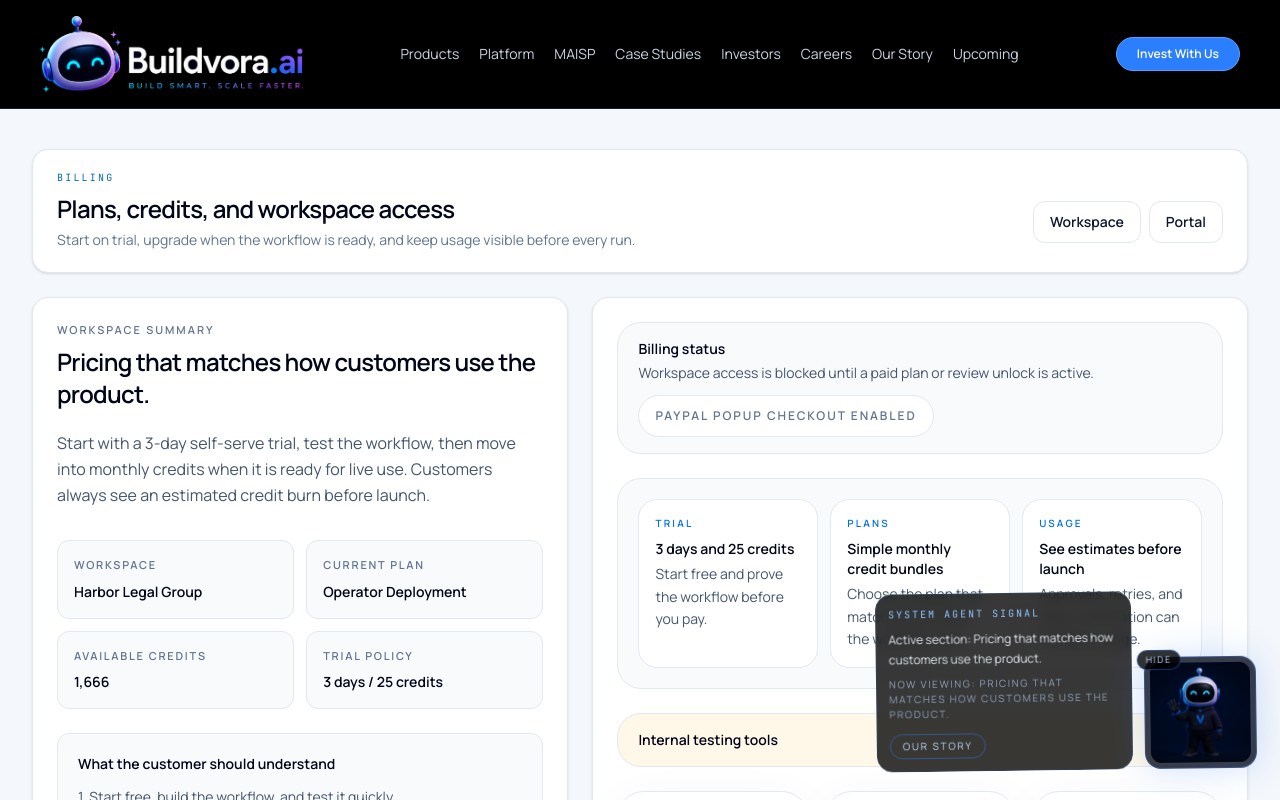
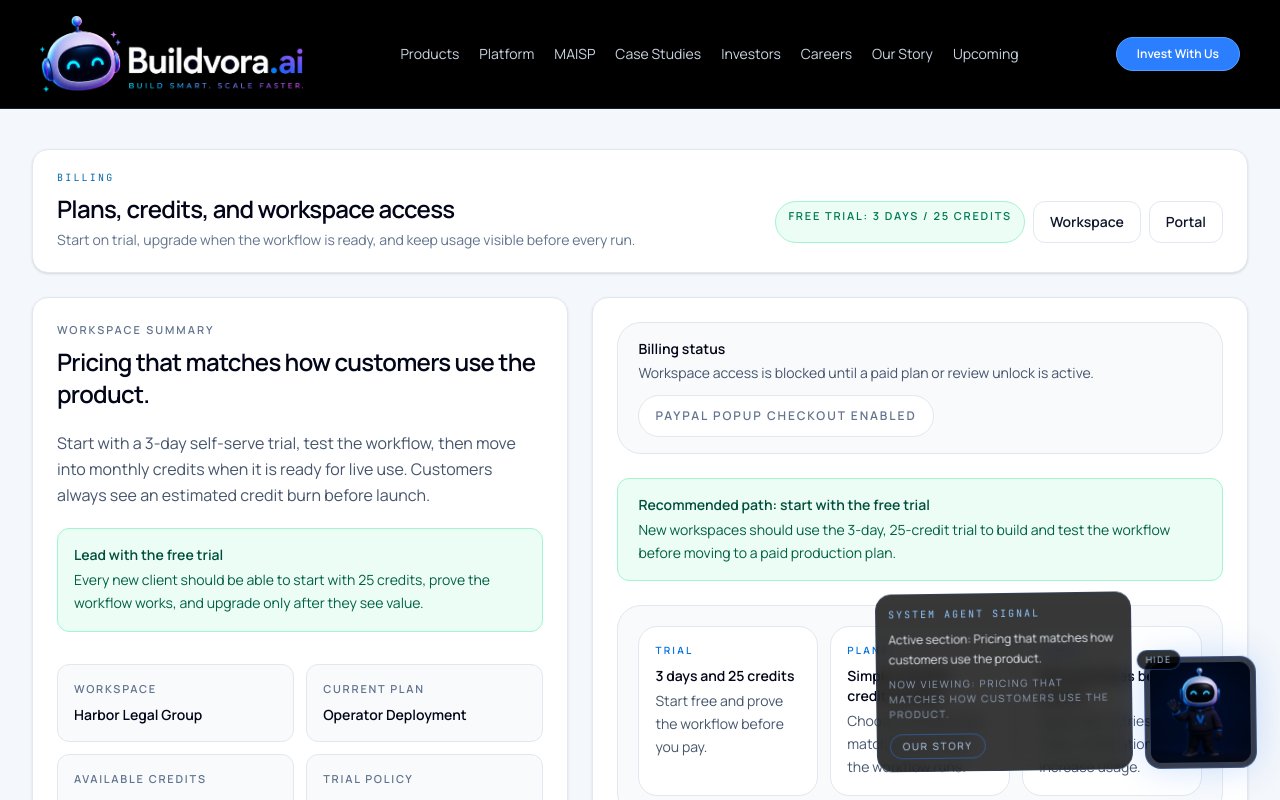
Before and after one commit to FelixCrego/buildvora-browser-automation, a Next.js app: page /portal/billing in a window 1280 px wide. Shown: the top 800 px of the page. Built offline with nearby package versions, Linux system fonts and the light colour scheme; no server answers; the database is empty.

Commit message:
Push free trial across entry surfaces

```diff
--- a/src/app/portal/billing/page.tsx
+++ b/src/app/portal/billing/page.tsx
@@ -33,6 +33,9 @@
               </p>
             </div>
             <div className="flex flex-wrap gap-2">
+              <span className="rounded-full border border-emerald-200 bg-emerald-50 px-3 py-1.5 text-[11px] font-semibold uppercase tracking-[0.16em] text-emerald-700">
+                Free trial: 3 days / 25 credits
+              </span>
               <Link href="/workspace/browser-automation" className="rounded-xl border border-slate-200 bg-white px-4 py-2.5 text-sm font-semibold text-slate-900 transition hover:bg-slate-50">
                 Workspace
               </Link>
@@ -52,6 +55,13 @@
             <p className="mt-5 text-base leading-relaxed text-slate-600">
               Start with a {TRIAL_POLICY.durationDays}-day self-serve trial, test the workflow, then move into monthly credits when it is ready for live use. Customers always see an estimated credit burn before launch.
             </p>
+
+            <div className="mt-5 rounded-xl border border-emerald-200 bg-emerald-50 px-4 py-4">
+              <p className="text-sm font-semibold text-emerald-900">Lead with the free trial</p>
+              <p className="mt-1 text-sm leading-relaxed text-emerald-800">
+                Every new client should be able to start with 25 credits, prove the workflow works, and upgrade only after they see value.
+              </p>
+            </div>
 
             <div className="mt-8 grid gap-3 sm:grid-cols-2">
               {[
--- a/src/app/portal/client/login/page.tsx
+++ b/src/app/portal/client/login/page.tsx
@@ -26,6 +26,13 @@
             Clients use one workspace to build, test, approve, and run browser automations with visible credit usage.
           </p>
 
+          <div className="mt-4 rounded-xl border border-emerald-200 bg-emerald-50 px-4 py-4">
+            <p className="text-sm font-semibold text-emerald-900">Free trial included</p>
+            <p className="mt-1 text-sm leading-relaxed text-emerald-800">
+              New workspaces start with 25 credits for 3 days. Build a workflow, test it, and upgrade only when you are ready for production.
+            </p>
+          </div>
+
           <div className="mt-5 grid gap-3">
             {[
               ["Trial", "3 days and 25 credits to validate the workflow."],
--- a/src/app/portal/page.tsx
+++ b/src/app/portal/page.tsx
@@ -108,20 +108,23 @@
             </div>
 
             <div className="flex flex-wrap items-center gap-2">
+              <span className="rounded-full border border-emerald-200 bg-emerald-50 px-3 py-1.5 text-[11px] font-semibold uppercase tracking-[0.16em] text-emerald-700">
+                3-day free trial
+              </span>
               <span className="rounded-full border border-slate-200 bg-slate-50 px-3 py-1.5 text-[11px] font-semibold uppercase tracking-[0.16em] text-slate-500">
-                Client + admin
+                25 credits included
               </span>
               <Link
-                href="/workspace/browser-automation"
+                href="/portal/client/login"
                 className="inline-flex rounded-xl bg-[#0f172a] px-4 py-2.5 text-sm font-semibold text-white transition hover:bg-[#111c33]"
               >
-                Open workspace
+                Start free trial
               </Link>
               <Link
-                href="/admin/browser-automation"
+                href="/workspace/browser-automation"
                 className="inline-flex rounded-xl border border-slate-200 bg-white px-4 py-2.5 text-sm font-semibold text-slate-900 transition hover:bg-slate-50"
               >
-                Open admin
+                Open workspace
               </Link>
             </div>
           </div>
@@ -136,7 +139,7 @@
           </div>
 
           <div className="mt-4 grid gap-3 md:grid-cols-3">
-            <StepCard step="1. Access" title="Sign in or start the trial" note="New workspaces begin with 25 trial credits for building and test runs." />
+            <StepCard step="1. Trial" title="Start free in minutes" note="Every new workspace begins with a 3-day free trial and 25 credits for building and test runs." />
             <StepCard step="2. Build" title="Use voice or choose a workflow" note="Customers can describe a workflow, review the scope, and see the estimated burn." />
             <StepCard step="3. Run" title="Launch with clear credit usage" note="Protected actions pause for approval and final credits settle after the run ends." />
           </div>
--- a/src/components/browser-automation-billing-controls.tsx
+++ b/src/components/browser-automation-billing-controls.tsx
@@ -251,6 +251,15 @@
         </div>
       </div>
 
+      {billingStatus !== "active" ? (
+        <div className="rounded-xl border border-emerald-200 bg-emerald-50 px-5 py-4">
+          <p className="text-sm font-semibold text-emerald-900">Recommended path: start with the free trial</p>
+          <p className="mt-1 text-sm leading-relaxed text-emerald-800">
+            New workspaces should use the 3-day, 25-credit trial to build and test the workflow before moving to a paid production plan.
+          </p>
+        </div>
+      ) : null}
+
       <div className="grid gap-3 rounded-[1.5rem] border border-slate-200 bg-[#f8fafc] px-5 py-5 md:grid-cols-3">
         {[
           ["Trial", "3 days and 25 credits", "Start free and prove the workflow before you pay."],
--- a/src/components/client-login-form.tsx
+++ b/src/components/client-login-form.tsx
@@ -67,6 +67,13 @@
         Enter your work email and workspace code. New workspaces start on a 3-day, 25-credit trial. Existing workspaces reopen with their saved credits, runs, and billing state.
       </p>
 
+      <div className="mt-4 rounded-xl border border-emerald-200 bg-emerald-50 px-4 py-4">
+        <p className="text-sm font-semibold text-emerald-900">Start free before you commit</p>
+        <p className="mt-1 text-sm leading-relaxed text-emerald-800">
+          The trial is designed to get a real workflow built and tested quickly, without paying first.
+        </p>
+      </div>
+
       <div className="mt-5 grid gap-3 sm:grid-cols-3">
         {[
           ["1", "Sign in", "Create or reopen the workspace."],
```
